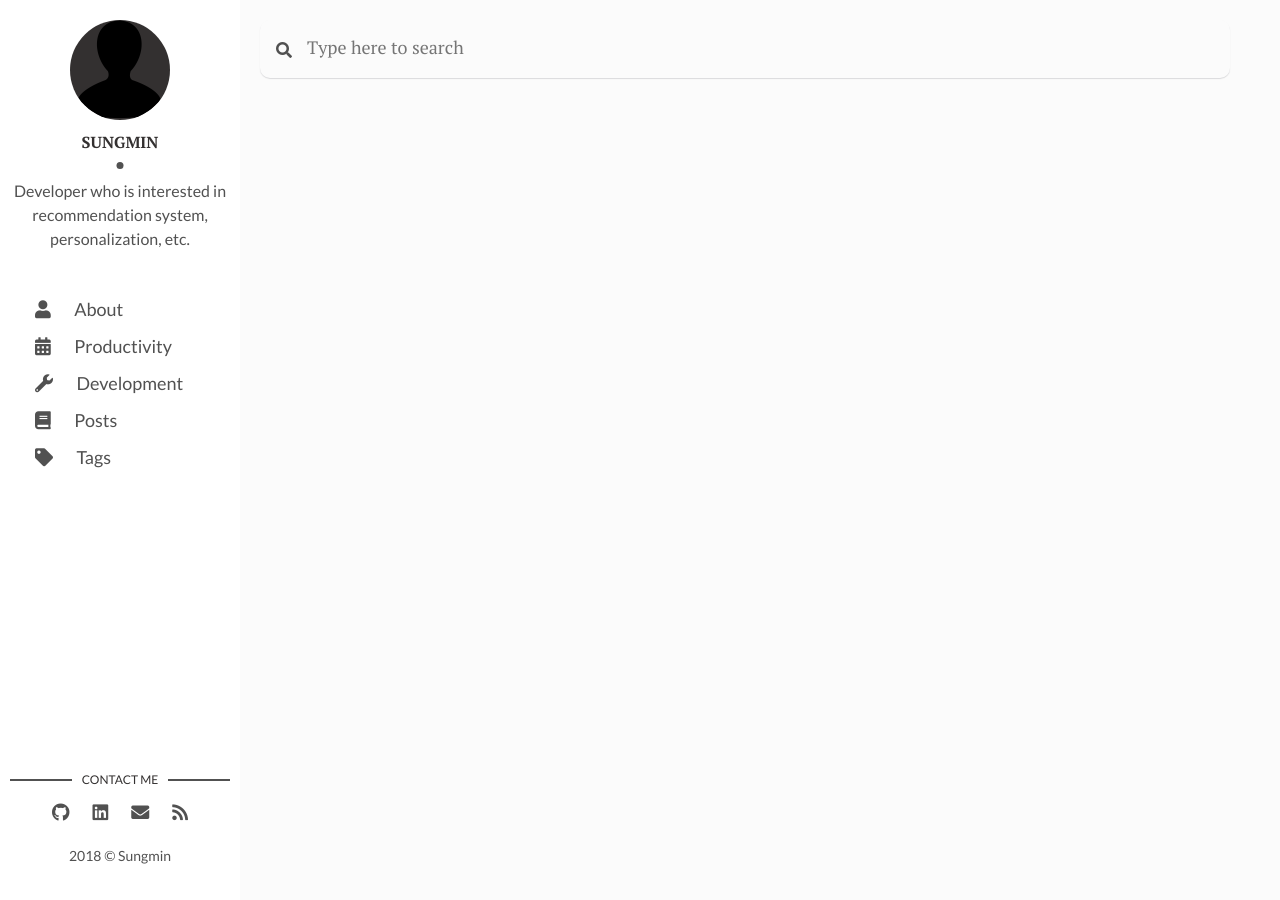
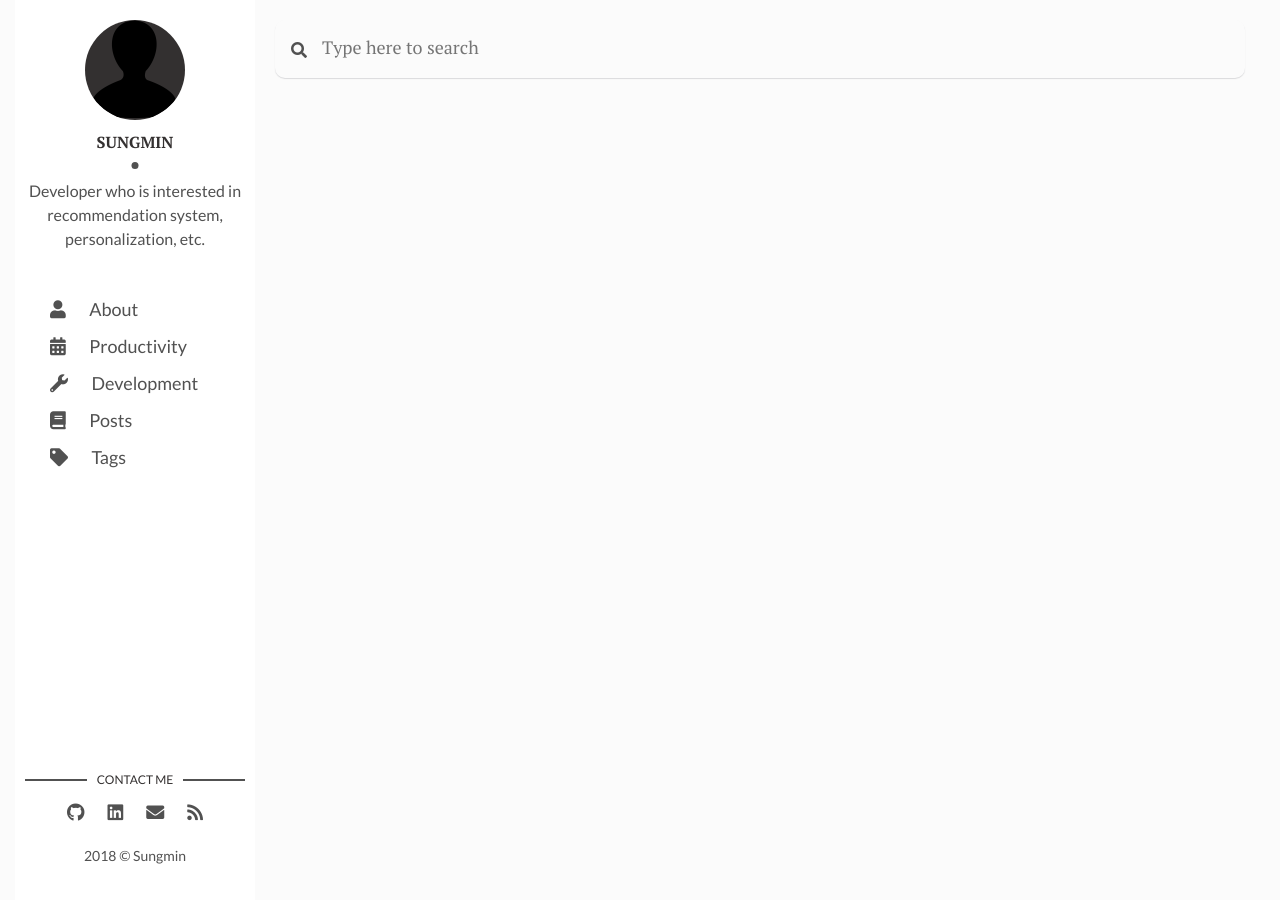
Before and after one commit to sungminoh/sungminoh.github.io, a Jekyll site: the page built from index.html, in a window 1280 px wide. Built offline with Jekyll 4.4.1, drawn with Linux system fonts in a browser that asks for light colours; nearby versions of some CDN libraries.

Commit message:
centering

```diff
--- a/assets/css/main.css
+++ b/assets/css/main.css
@@ -1451,6 +1451,17 @@ a.newer-posts:hover {
 }
 
 /* - - - - - - - - - - Media Styles - - - - - - - - - - */
+@media only screen and (min-width: 1250px) {
+  .wrapper {
+    margin-left: -webkit-calc((100% - 1250px) / 2);
+    margin-left: calc((100% - 1250px) / 2);
+  }
+  .sidebar {
+    left: -webkit-calc((100% - 1250px) / 2);
+    left: calc((100% - 1250px) / 2);
+  }
+}
+
 /* Medium Devices, Desktops */
 @media only screen and (max-width: 992px) {
   .post {
--- a/assets/css/scss/parts/_home-page.scss
+++ b/assets/css/scss/parts/_home-page.scss
@@ -117,6 +117,7 @@
     margin: 0 0 10px;
   }
 }
+
 .content-box {
   padding: 20px;
   padding-left: 260px;
```
Also changed, not shown: assets/css/scss/_media.scss (+10 -0 lines).
